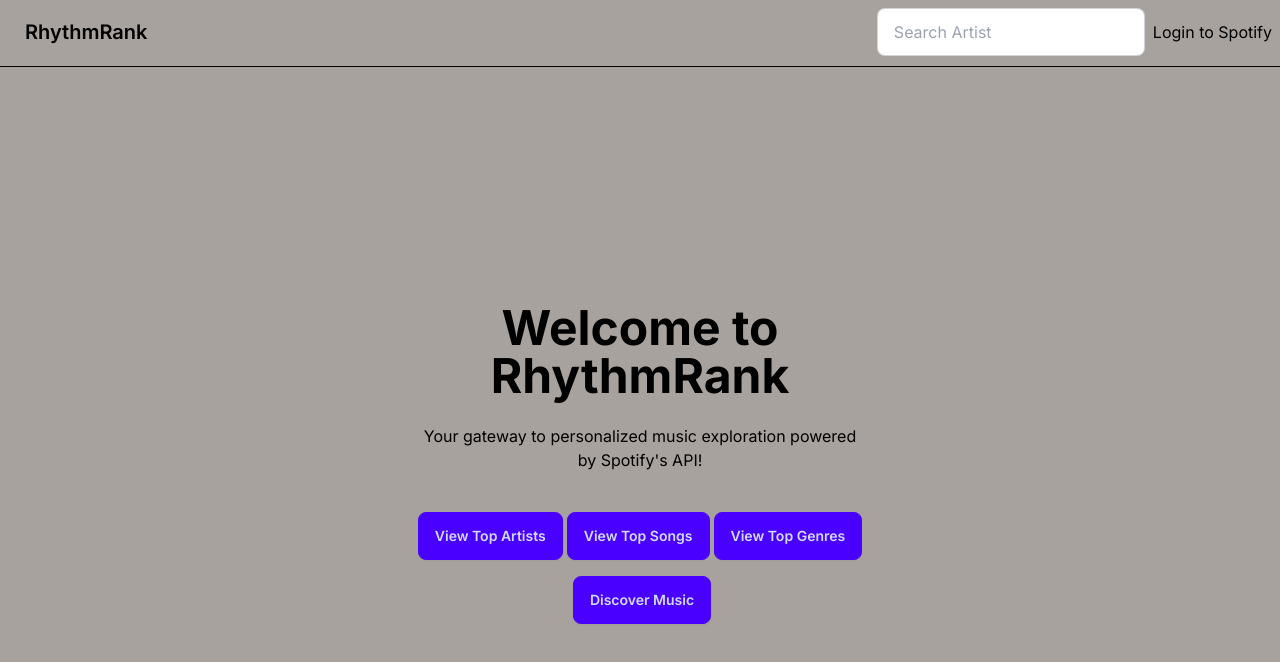
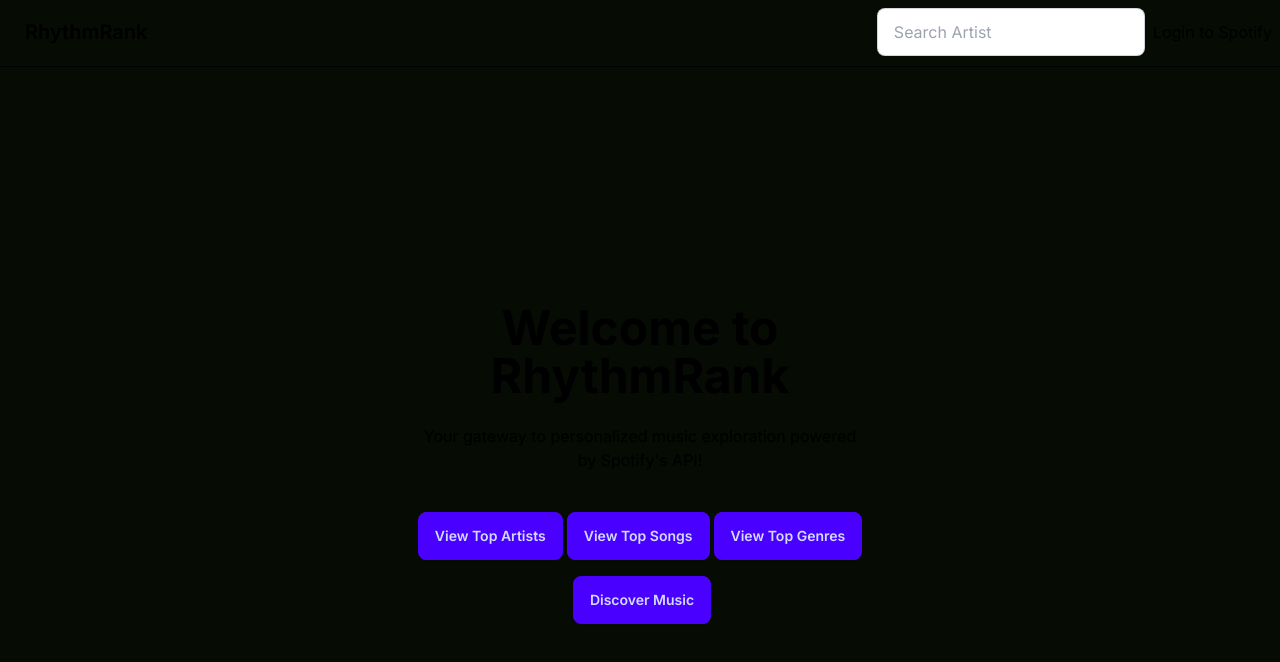
Before and after one commit to BraydonAnderson1/RhythmRank, a Next.js app: page / in a window 1280 px wide. Shown: the top 662 px of the page. Built offline with nearby package versions, Linux system fonts and the light colour scheme.

Commit message:
changed style

```diff
--- a/tailwind.config.js
+++ b/tailwind.config.js
@@ -8,23 +8,23 @@ module.exports = {
     extend: {
       colors: {
         mytheme: {
-          "primary": "#65a30d",
+          "primary": "#0075ff",
 
-          "secondary": "#111827",
+          "secondary": "#00c2ff",
 
-          "accent": "#00a524",
+          "accent": "#003eff",
 
-          "neutral": "#a8a29e",
+          "neutral": "#060b04",
 
-          "base-100": "#74151",
+          "base-100": "#292929",
 
-          "info": "#fef08a",
+          "info": "#00feff",
 
-          "success": "#00af56",
+          "success": "#88bc00",
 
-          "warning": "#ff9600",
+          "warning": "#ed8800",
 
-          "error": "#ff0040",
+          "error": "#ff658",
         },
       },
       backgroundImage: {
```
